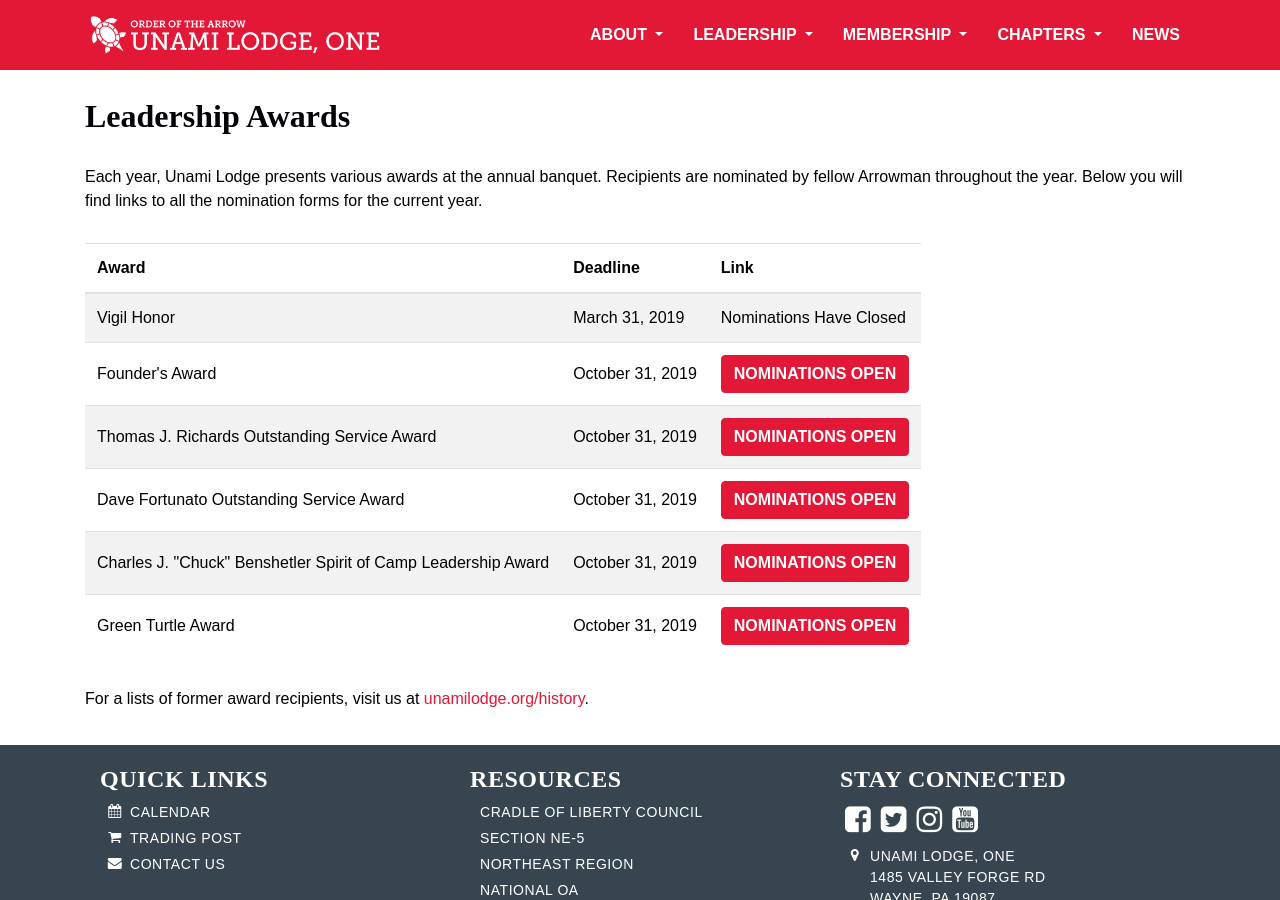
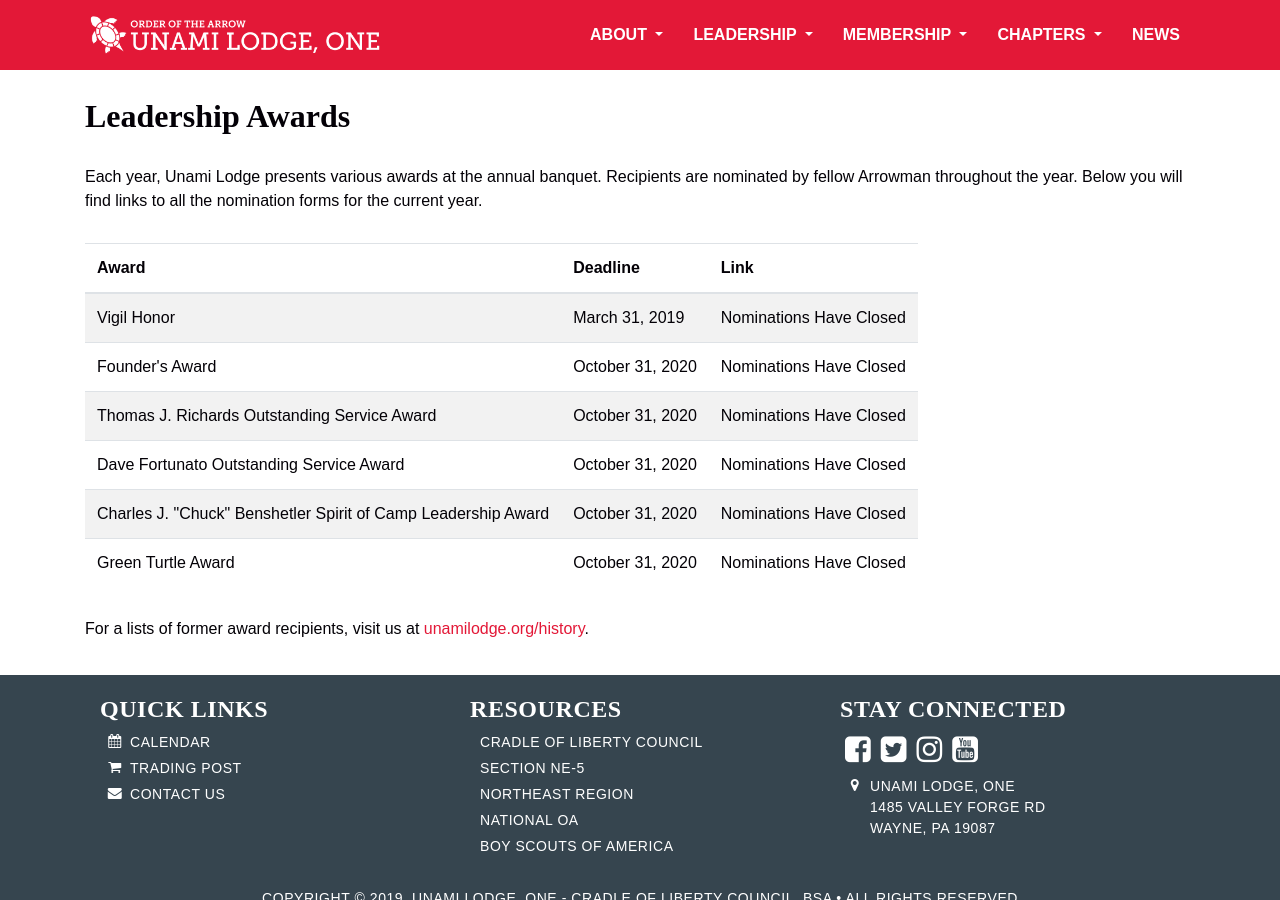
Before and after one commit to colbsa/UnamiLodge.org, a Jekyll site: the page built from leadership-awards.md, in a window 1280 px wide and 900 px high. Built offline with Jekyll 4.4.1, drawn with Linux system fonts in a browser that asks for light colours; some web fonts are replaced; a script that is not in the unit is left out.

Commit message:
Updated awards and dinner related content

```diff
--- a/_data/awards.yml
+++ b/_data/awards.yml
@@ -4,26 +4,26 @@
   link-url:
 
 - title: Founder's Award
-  deadline: 2019-10-31
-  link-text: Nominations Open
-  link-url: https://docs.google.com/forms/d/e/1FAIpQLScg8jQAD98ju_02XseocCoDUHHDTJmBvA8I4_r5PoUoZ_UsQA/viewform
+  deadline: 2020-10-31
+  link-text: Nominations Have Closed
+  link-url:
 
 - title: Thomas J. Richards Outstanding Service Award
-  deadline: 2019-10-31
-  link-text: Nominations Open
-  link-url: https://docs.google.com/forms/d/e/1FAIpQLSdURUqvWv9cGI6xkyhzMc3G7Lsgvnbn7L13haFAas9plAKPrg/viewform
+  deadline: 2020-10-31
+  link-text: Nominations Have Closed
+  link-url:
 
 - title: Dave Fortunato Outstanding Service Award
-  deadline: 2019-10-31
-  link-text: Nominations Open
-  link-url: https://docs.google.com/forms/d/e/1FAIpQLSdvw-7XYbYKJKNyBPEqS5ulm7T0p3ETqHXL-tNlpp_taw3e1Q/viewform
+  deadline: 2020-10-31
+  link-text: Nominations Have Closed
+  link-url:
 
 - title: Charles J. "Chuck" Benshetler Spirit of Camp Leadership Award
-  deadline: 2019-10-31
-  link-text: Nominations Open
-  link-url: https://docs.google.com/forms/u/1/d/e/1FAIpQLSco45WiYWocqa1TKAvtkH83XSg4y9Bw58Unp372T6Flp6X0ww/viewform
+  deadline: 2020-10-31
+  link-text: Nominations Have Closed
+  link-url:
 
 - title: Green Turtle Award
-  deadline: 2019-10-31
-  link-text: Nominations Open
-  link-url: https://docs.google.com/forms/d/e/1FAIpQLSeqoxPWV-QR5LZQYRH2JXHd09yYHuOIZ5fO-Czfvhw4bWJKrA/viewform
+  deadline: 2020-10-31
+  link-text: Nominations Have Closed
+  link-url:
--- a/_data/events.yml
+++ b/_data/events.yml
@@ -26,11 +26,11 @@
   date-end:
   location: Presidential Caterers
   location-url: https://www.google.com/maps/place/2912+Dekalb+Pike,+East+Norriton,+PA+19401/@40.1423705,-75.3142911,17z/data=!3m1!4b1!4m5!3m4!1s0x89c6bd0bd71dab6f:0x468e5afe0abf549f!8m2!3d40.1423705!4d-75.3121024
-  link-text: Coming Soon!
-  link-url:
+  link-text: Register Now
+  link-url: https://colbsa.doubleknot.com/event/104th-annual-dinner/2588047
   ordeal: false
   brotherhood: false
-  highlight: false
+  highlight: true
 
 - title: Community Service Day
   date: 2020-03-21
```
Also changed, not shown: index.md (+1 -1 lines).
